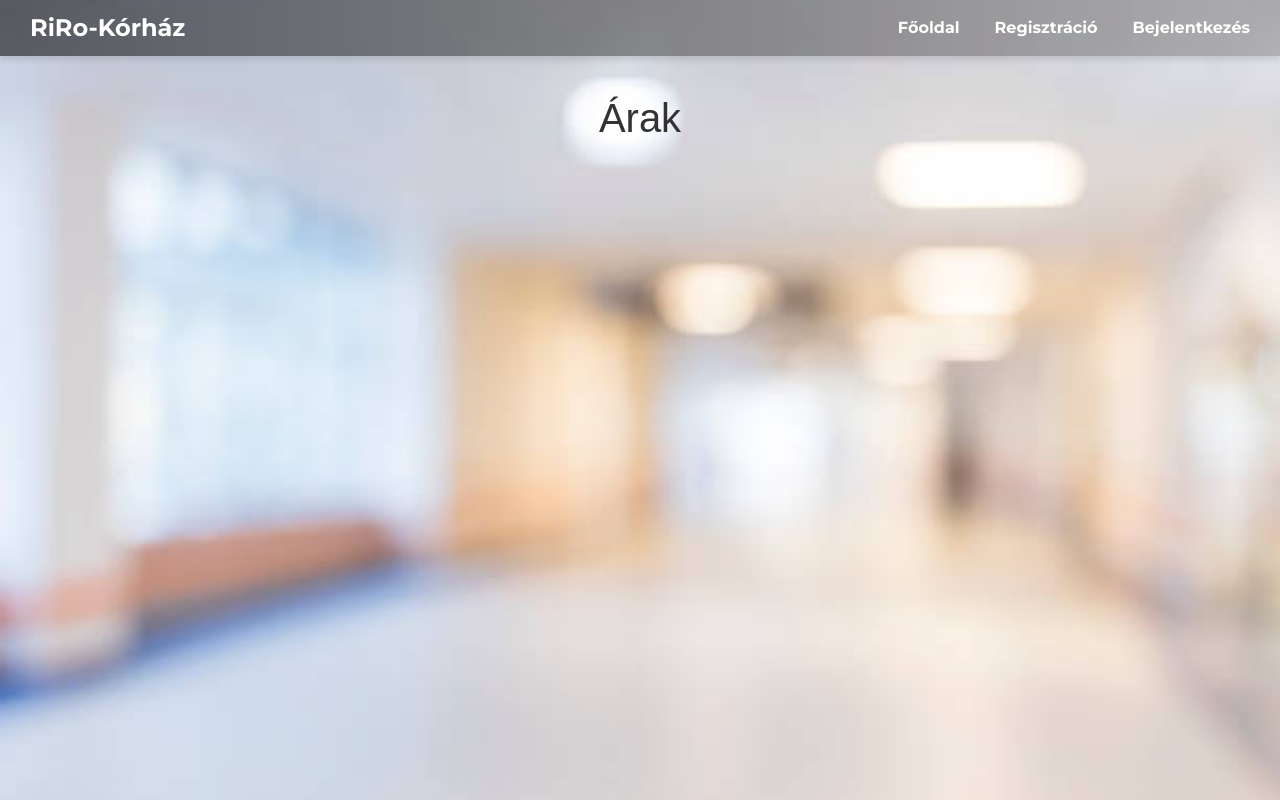
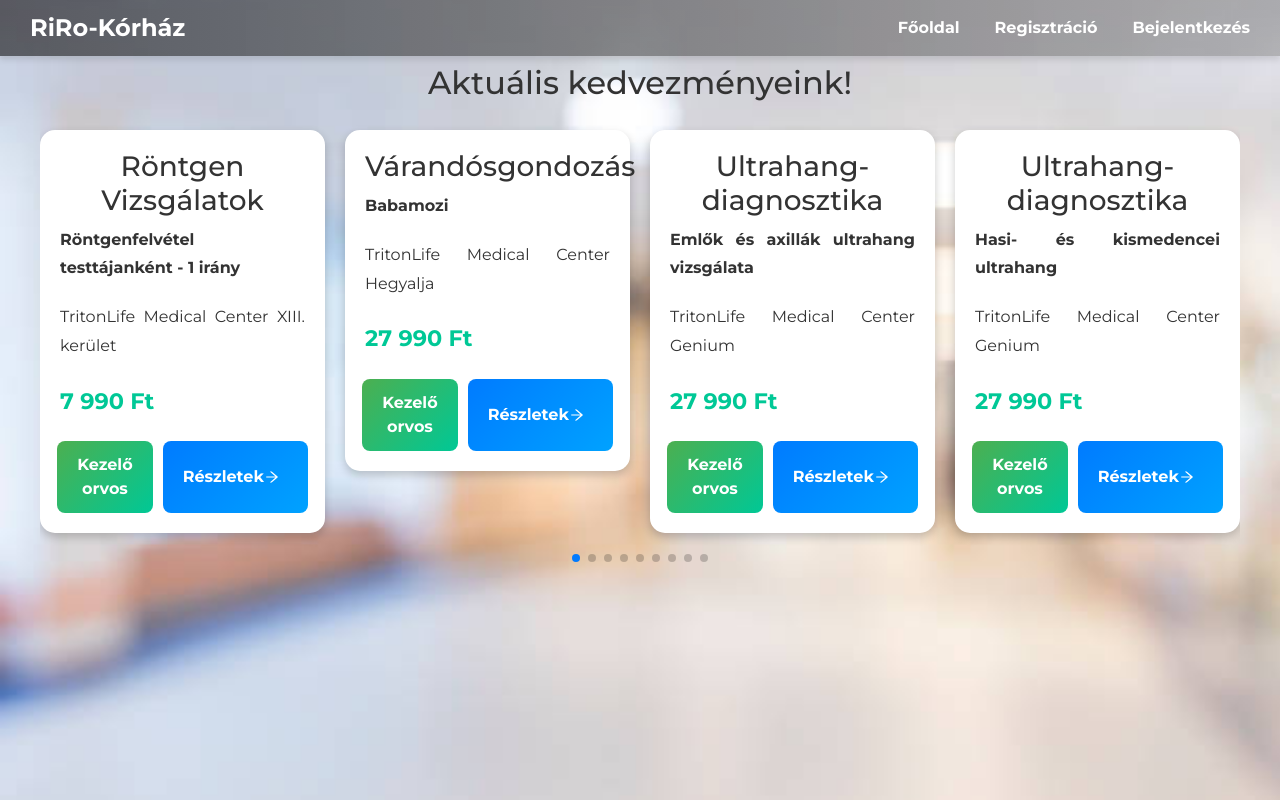
Before and after one commit to venti69/RiRo, a React (Vite) app in the folder client/: page /arak in a window 1280 px wide. Built offline with nearby package versions, Linux system fonts and the light colour scheme.

Commit message:
arak/kezelesek

```diff
--- a/client/package.json
+++ b/client/package.json
@@ -26,7 +26,8 @@
     "react-router-dom": "^6.28.0",
     "react-slick": "^0.30.2",
     "react-toastify": "^11.0.3",
-    "slick-carousel": "^1.8.1"
+    "slick-carousel": "^1.8.1",
+    "swiper": "^11.2.4"
   },
   "devDependencies": {
     "@eslint/js": "^9.13.0",
--- a/client/src/App.jsx
+++ b/client/src/App.jsx
@@ -13,7 +13,7 @@ import Egeszseg from './pages/Egeszseg/Egeszseg';
 import Vizsgalat from './pages/Vizsgalat/Vizsgalat';
 import Diabetologia from './pages/Diabetologia/Diabetologia';
 import Gyik from './pages/Gyik/Gyik';
-import Arak from './pages/Arak/Arak';
+import Arak from './pages/Swiper/Arak';
 
 function App() {
     return (
--- /dev/null
+++ b/client/src/pages/Swiper/Arak.jsx
@@ -0,0 +1,193 @@
+import React from "react";
+import { Swiper, SwiperSlide } from "swiper/react";
+import "swiper/css";
+import "swiper/css/pagination";
+import { Pagination } from "swiper/modules";
+import { FaCalendarAlt } from "react-icons/fa";
+import { AiOutlineArrowRight } from "react-icons/ai";
+
+const promotions = [
+  {
+    title: "Röntgen Vizsgálatok",
+    description: "Röntgenfelvétel testtájanként - 1 irány",
+    location: "TritonLife Medical Center XIII. kerület",
+    price: "7 990 Ft",
+  },
+  {
+    title: "Várandósgondozás",
+    description: "Babamozi",
+    location: "TritonLife Medical Center Hegyalja",
+    price: "27 990 Ft",
+  },
+  {
+    title: "Ultrahang-diagnosztika",
+    description: "Emlők és axillák ultrahang vizsgálata",
+    location: "TritonLife Medical Center Genium",
+    price: "27 990 Ft",
+  },
+  {
+    title: "Ultrahang-diagnosztika",
+    description: "Hasi- és kismedencei ultrahang",
+    location: "TritonLife Medical Center Genium",
+    price: "27 990 Ft",
+  },
+  {
+    title: "CT Vizsgálat",
+    description: "Agykoponya CT natív",
+    location: "TritonLife Medical Center XIII. kerület",
+    price: "32 500 Ft",
+  },
+  {
+    title: "MR Vizsgálat",
+    description: "Térd MR kontrasztanyag nélkül",
+    location: "TritonLife Medical Center Hegyalja",
+    price: "45 900 Ft",
+  },
+  {
+    title: "Laborvizsgálat",
+    description: "Teljes vérkép + vizeletvizsgálat",
+    location: "TritonLife Medical Center Genium",
+    price: "12 500 Ft",
+  },
+  {
+    title: "Szemészet",
+    description: "Komplett szemészeti szűrővizsgálat",
+    location: "TritonLife Medical Center XIII. kerület",
+    price: "18 000 Ft",
+  },
+  {
+    title: "Kardiológiai Vizsgálat",
+    description: "Terheléses EKG",
+    location: "TritonLife Medical Center Hegyalja",
+    price: "35 000 Ft",
+  },
+  {
+    title: "Neurológiai Vizsgálat",
+    description: "Teljes neurológiai konzultáció",
+    location: "TritonLife Medical Center Genium",
+    price: "28 000 Ft",
+  },
+  {
+    title: "Bőrgyógyászat",
+    description: "Anyajegy szűrés és bőrrák szűrés",
+    location: "TritonLife Medical Center XIII. kerület",
+    price: "15 900 Ft",
+  },
+  {
+    title: "Gasztroenterológia",
+    description: "Gyomortükrözés altatásban",
+    location: "TritonLife Medical Center Hegyalja",
+    price: "85 000 Ft",
+  }
+];
+
+const PromotionSlider = () => {
+  return (
+    <div className="promo-container"><br />
+      <h2>Aktuális kedvezményeink!</h2>
+      <Swiper
+        slidesPerView={4}
+        spaceBetween={20}
+        pagination={{ clickable: true }}
+        modules={[Pagination]}
+        className="promo-slider"
+      >
+        {promotions.map((promo, index) => (
+          <SwiperSlide key={index} className="promo-card">
+            <h3>{promo.title}</h3>
+            <p><strong>{promo.description}</strong></p>
+            <p>{promo.location}</p>
+            <p className="price">{promo.price}</p>
+            <div className="buttons">
+              { <button className="book-btn">
+               Kezelő orvos
+              </button> }
+              <button className="details-btn">
+                Részletek <AiOutlineArrowRight />
+              </button>
+            </div>
+          </SwiperSlide>
+        ))}
+      </Swiper>
+    </div>
+  );
+};
+
+export default PromotionSlider;
+
+// CSS a Swiperhez.
+const styles = `
+.promo-container {
+  text-align: center;
+  padding: 40px;
+  /* background: rgba(255, 255, 255, 0.1); */
+  /* backdrop-filter: blur(10px); */
+  border-radius: 15px;
+}
+.promo-slider .swiper-pagination {
+    position: relative; /* Az alaphelyzethez képest mozgatjuk */
+    margin-top: 20px; /* Ezzel lejjebb tolod */
+}
+.promo-slider {
+  padding: 20px 0;
+}
+
+.promo-card {
+  background: white;
+  backdrop-filter: blur(10px);
+  padding: 20px;
+  border-radius: 15px;
+  text-align: center;
+  box-shadow: 0 4px 10px rgba(0, 0, 0, 0.2);
+  transition: transform 0.3s ease-in-out;
+}
+
+.promo-card:hover {
+  transform: translateY(-5px);
+}
+
+.price {
+  font-size: 1.4em;
+  font-weight: bold;
+  color: #00c896;
+}
+
+.buttons {
+  display: flex;
+  justify-content: center;
+  gap: 10px;
+  margin-top: 15px;
+}
+
+.book-btn, .details-btn {
+  display: flex;
+  align-items: center;
+  justify-content: center;
+  padding: 12px 20px;
+  border-radius: 8px;
+  border: none;
+  cursor: pointer;
+  font-weight: bold;
+  transition: all 0.3s;
+}
+
+.book-btn {
+  background: linear-gradient(135deg, #4caf50, #00c896);
+  color: white;
+}
+
+.details-btn {
+  background: linear-gradient(135deg, #007bff, #00a2ff);
+  color: white;
+}
+
+.book-btn:hover, .details-btn:hover {
+  opacity: 0.8;
+}
+
+.book-btn svg, .details-btn svg {
+  margin-right: 8px;
+}
+`;
+
+document.head.insertAdjacentHTML("beforeend", `<style>${styles}</style>`);
--- /dev/null
+++ b/client/src/pages/Swiper/swiper.css
@@ -0,0 +1,53 @@
+.promo-container {
+    text-align: center;
+    padding: 20px;
+  }
+
+  .promo-slider {
+    padding: 20px 0;
+  }
+
+  .promo-card {
+    background: white;
+    padding: 15px;
+    border-radius: 8px;
+    text-align: center;
+    box-shadow: 0 4px 8px rgba(0, 0, 0, 0.1);
+  }
+
+  .price {
+    font-size: 1.2em;
+    font-weight: bold;
+    color: #007b7f;
+  }
+
+  .buttons {
+    display: flex;
+    flex-direction: column;
+    gap: 10px;
+    margin-top: 15px;
+  }
+
+  .book-btn, .details-btn {
+    display: flex;
+    align-items: center;
+    justify-content: center;
+    padding: 10px;
+    border-radius: 5px;
+    border: none;
+    cursor: pointer;
+  }
+
+  .book-btn {
+    background: #4caf50;
+    color: white;
+  }
+
+  .details-btn {
+    background: #007bff;
+    color: white;
+  }
+
+  .book-btn svg, .details-btn svg {
+    margin-right: 5px;
+  }
```
Also changed, not shown: client/src/pages/Swiper/Arak1.jsx (renamed from client/src/pages/Arak/Arak.jsx), 1 other file (tests, documents, lock files or other folders).
